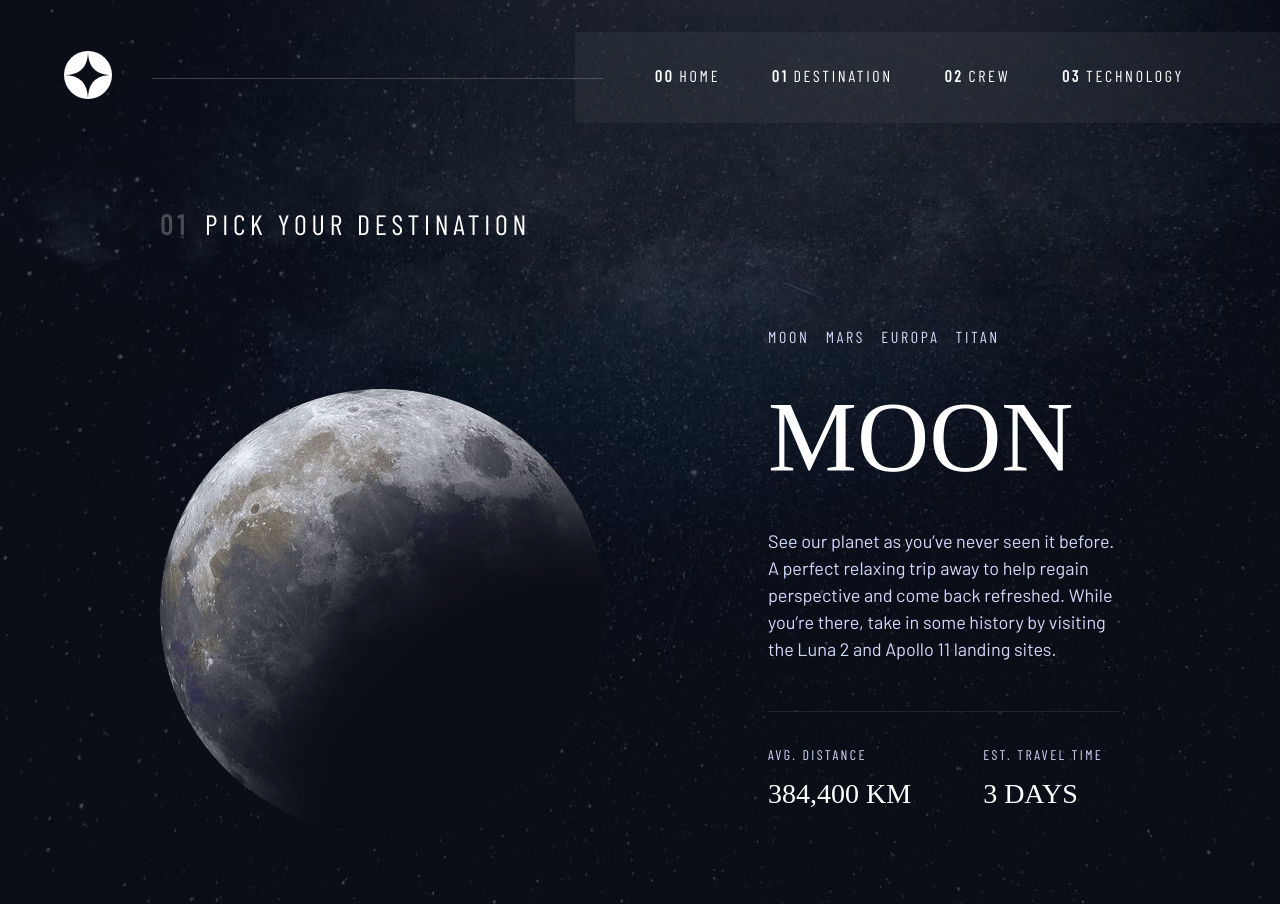
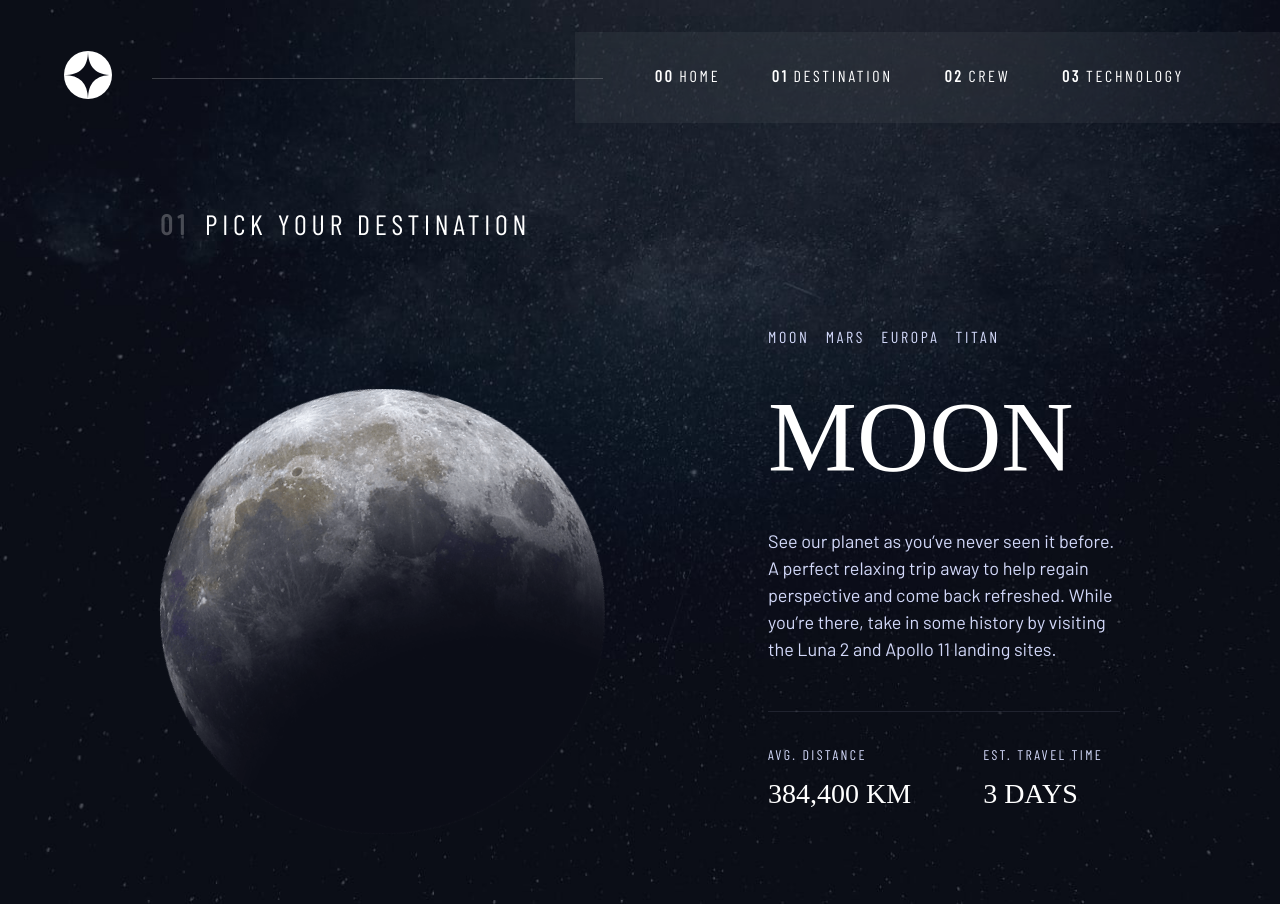
Before and after one commit to GabrielAbubakar/spacetourv2, a Next.js app: page /destination in a window 1280 px wide. Built offline with nearby package versions, Linux system fonts and the light colour scheme; a web font is replaced by a local one.

Commit message:
general config

```diff
--- a/pages/destination.tsx
+++ b/pages/destination.tsx
@@ -33,7 +33,9 @@ const Destination: NextPage = () => {
                 <article>
 
                     <figure className={styles.pictureBox}>
-                        <Image src='/images/destination/image-moon.png' width={445} height={445} />
+                        <div>
+                            <Image src='/images/destination/image-moon.png' width={445} height={445} />
+                        </div>
                     </figure>
 
                     <div className={styles.destinationText}>
--- a/pages/index.tsx
+++ b/pages/index.tsx
@@ -1,6 +1,7 @@
 import type { NextPage } from 'next'
 import Head from 'next/head'
 import Image from 'next/image'
+import Link from 'next/link'
 import Navigation from '../components/navBar/navBar'
 import styles from '../styles/Home.module.scss'
 
@@ -21,7 +22,9 @@ const Home: NextPage = () => {
                 </div>
 
                 <div className={styles.exploreButton}>
-                    <a href="#">Explore</a>
+                    <Link href="/destination" >
+                        <a>Explore</a>
+                    </Link>
                 </div>
 
             </div>
--- a/styles/destination.module.scss
+++ b/styles/destination.module.scss
@@ -82,6 +82,7 @@
     margin-top: 4rem;
     min-width: 50%;
 
+
     @include respond(tab-port) {
         width: 300px;
         margin-top: 0;
@@ -89,6 +90,10 @@
 
     @include respond(phone) {
         width: 250px;
+    }
+
+    & > * > * > * {
+        animation: rotation 100s infinite linear;
     }
 }
 
@@ -197,3 +202,12 @@
         }
     }
 }
+
+@keyframes rotation {
+    from {
+      transform: rotate(0deg);
+    }
+    to {
+      transform: rotate(359deg);
+    }
+  }
```
